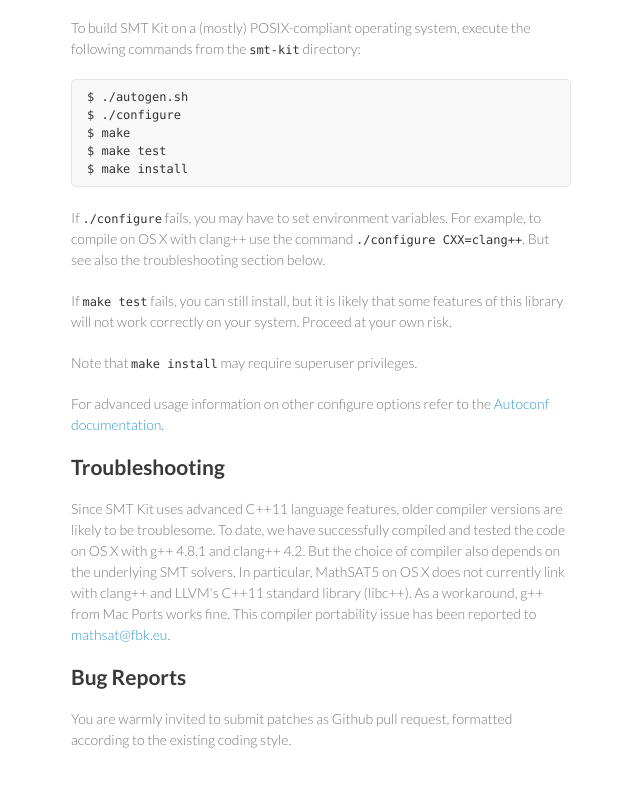
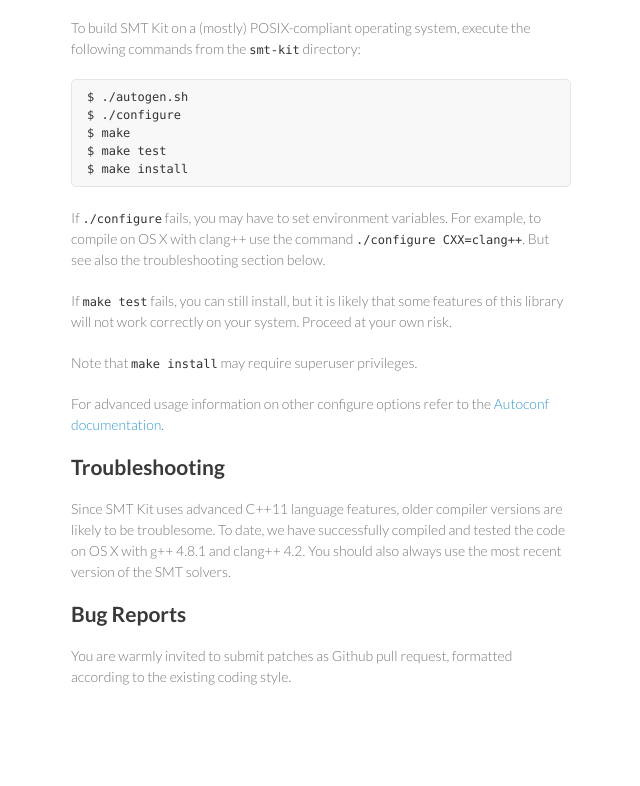
Before and after one commit to ahorn/smt-kit, a plain HTML site: page index.html in a window 1280 px wide. Shown: the part 790-1576 px from the top of the page, without its empty margins (499-1139 px from the left). After the commit the page ends 1547 px from the top, so only its background shows below. Drawn offline with Linux system fonts and the light colour scheme.

```diff
--- a/index.html
+++ b/index.html
@@ -95,11 +95,7 @@ Proceed at your own risk.</p>
 <p>Since SMT Kit uses advanced C++11 language features, older compiler
 versions are likely to be troublesome. To date, we have successfully
 compiled and tested the code on OS X with g++ 4.8.1 and clang++ 4.2.
-But the choice of compiler also depends on the underlying SMT solvers.
-In particular, MathSAT5 on OS X does not currently link with clang++
-and LLVM's C++11 standard library (libc++). As a workaround, g++ from
-Mac Ports works fine. This compiler portability issue has been reported
-to <a href="mailto:mathsat@fbk.eu">mathsat@fbk.eu</a>.</p>
+You should also always use the most recent version of the SMT solvers.</p>
 
 <h2>
 <a name="bug-reports" class="anchor" href="#bug-reports"><span class="octicon octicon-link"></span></a>Bug Reports</h2>
```
Also changed, not shown: params.json (+1 -1 lines).
